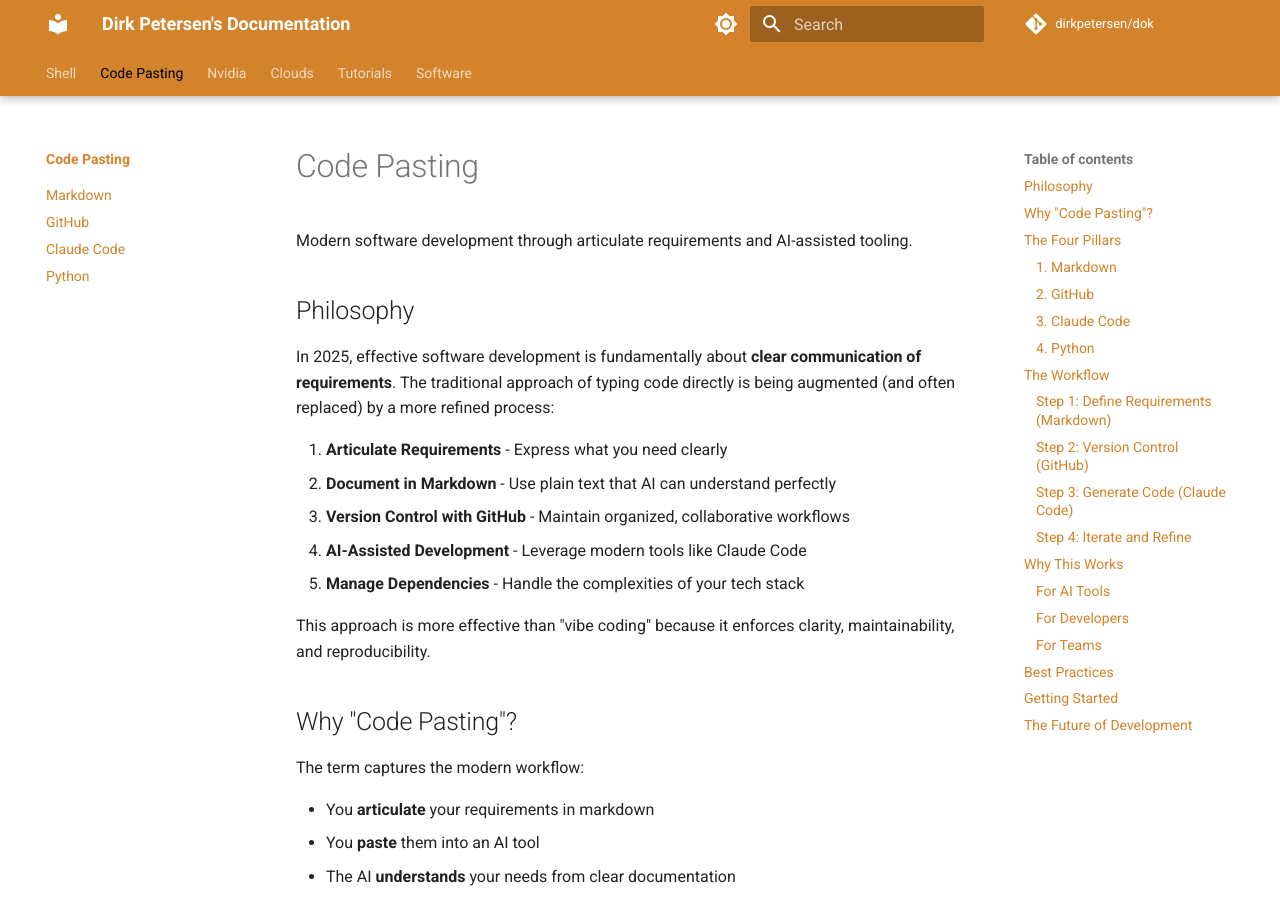
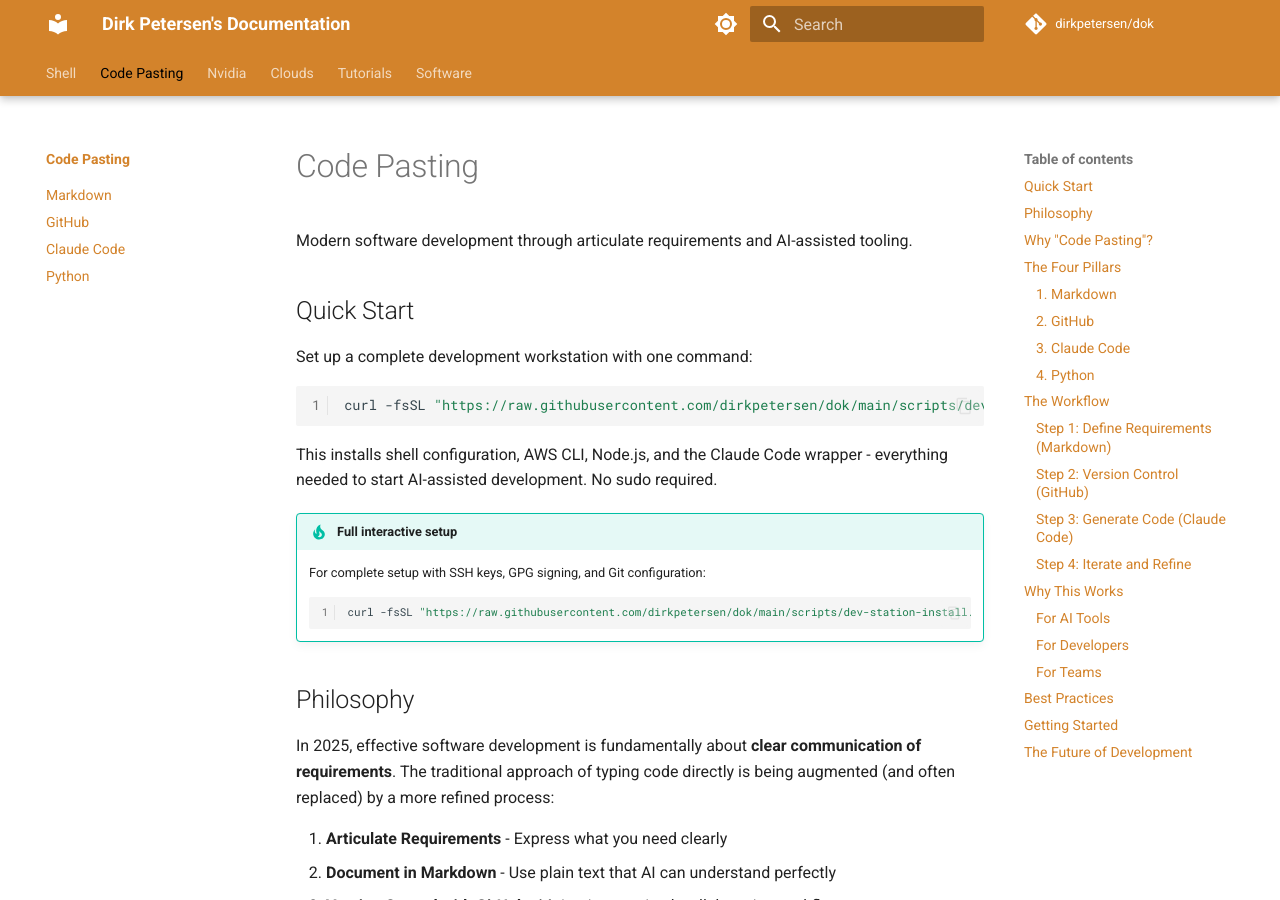
Before and after one commit to dirkpetersen/dok, an MkDocs documentation site: the page built from docs/code-pasting/index.md, in a window 1280 px wide and 900 px high. Built offline with MkDocs 1.6.1 and Material for MkDocs 9.7.7, drawn with Linux system fonts in a browser that asks for light colours; comment, search, counter and statistics services are not loaded.

Commit message:
docs: Add quick start one-liner to code-pasting page
Add dev-station-install.sh one-liner at the top of the code-pasting
documentation for quick development workstation setup.

- Prominent placement before Philosophy section
- Includes tip for --full interactive setup
- Notes that no sudo is required

Co-Authored-By: Claude <noreply@anthropic.com>

````diff
--- a/docs/code-pasting/index.md
+++ b/docs/code-pasting/index.md
@@ -1,6 +1,22 @@
 # Code Pasting
 
 Modern software development through articulate requirements and AI-assisted tooling.
+
+## Quick Start
+
+Set up a complete development workstation with one command:
+
+```bash
+curl -fsSL "https://raw.githubusercontent.com/dirkpetersen/dok/main/scripts/dev-station-install.sh" | bash
+```
+
+This installs shell configuration, AWS CLI, Node.js, and the Claude Code wrapper - everything needed to start AI-assisted development. No sudo required.
+
+!!! tip "Full interactive setup"
+    For complete setup with SSH keys, GPG signing, and Git configuration:
+    ```bash
+    curl -fsSL "https://raw.githubusercontent.com/dirkpetersen/dok/main/scripts/dev-station-install.sh" | bash -s -- --full
+    ```
 
 ## Philosophy
 
````
